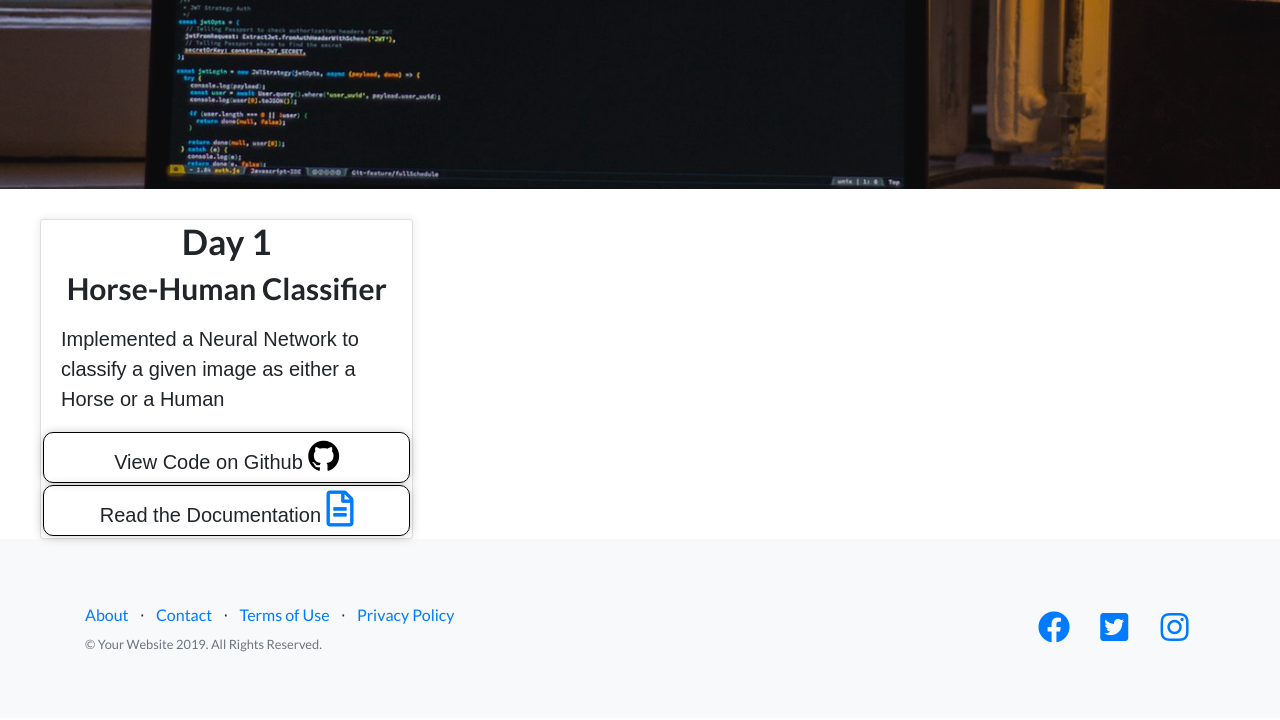
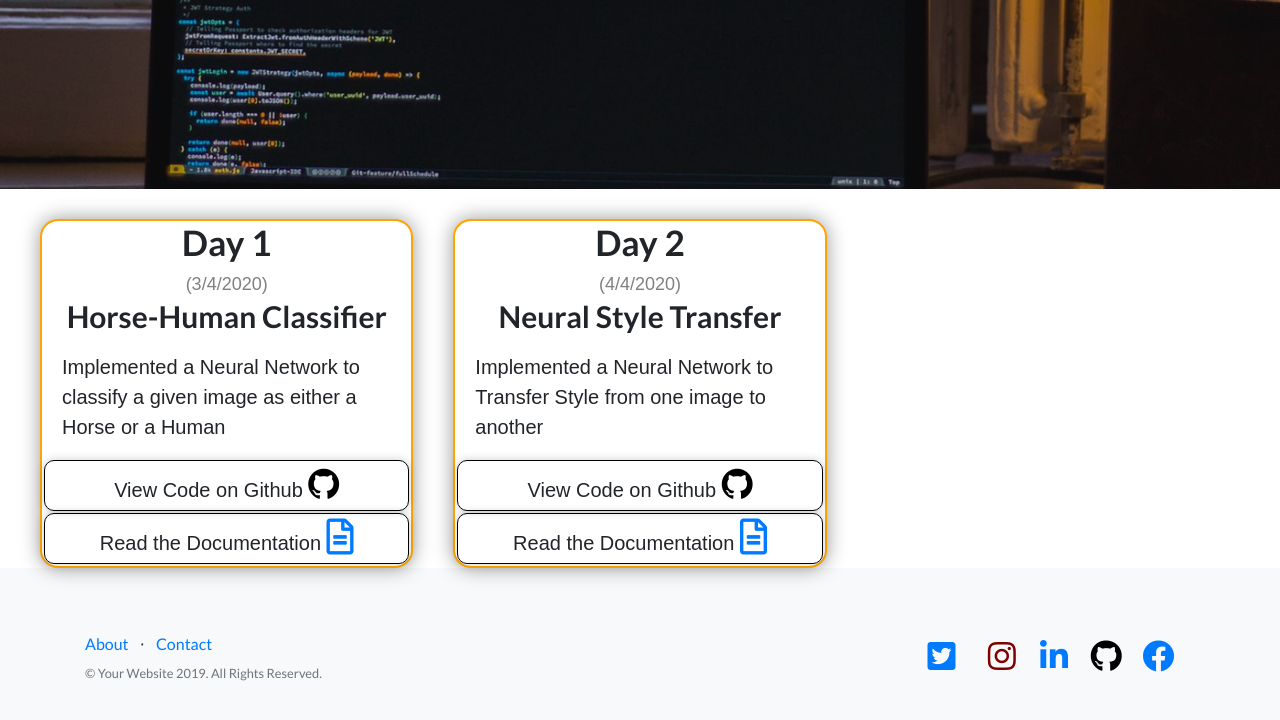
Before and after one commit to infiniteoverflow/100DaysOfML, a website: page index.html in a window 1280 px wide. Shown: the part 630-1350 px from the top of the page. Drawn offline with Linux system fonts and the light colour scheme.

Commit message:
Added social profile links

```diff
--- a/css/cards.css
+++ b/css/cards.css
@@ -10,8 +10,11 @@
 }
 
 .card {
-    box-shadow: 0 0 10px rgba(0, 0, 0, 0.1);
+    box-shadow: 0 0 20px rgba(0, 0, 0, 0.4);
     margin: 10px 0 0 0;
+    border-color: orange;
+    border-radius: 5%;
+    border-width: 2px;
 }
 
 .day-descr {
@@ -32,3 +35,11 @@
     margin: 2px;
     border-radius: 10px;
 }
+
+.date {
+    padding: 0px;
+    color: gray;
+    text-align: center;
+    margin: 0;
+    font-size: 18px;
+}
--- a/index.html
+++ b/index.html
@@ -66,6 +66,7 @@
       <!-- Day 1 -->
       <div class="card">
         <h1 class='day-number' style="font-size: 35px; text-align: center;">Day 1</h1>
+        <p class='date'>(3/4/2020)</p>
         <h1 class='day-topic' style= "font-size: 30px; text-align: center;">Horse-Human Classifier</h1>
         <div class="day-descr">
           <p>Implemented a Neural Network to classify a given image as either a Horse or a Human</p>
@@ -79,6 +80,30 @@
 
           <div>Read the Documentation
             <a href="https://infiniteoverflow.github.io/Horse-vs-Human/">
+              <i class='far fa-file-alt' style='font-size:36px'></i>
+            </a>
+          </div>
+        </div>
+      </div>
+
+
+      <!-- Day 2 -->
+      <div class="card">
+        <h1 class='day-number' style="font-size: 35px; text-align: center;">Day 2</h1>
+        <p class='date'>(4/4/2020)</p>
+        <h1 class='day-topic' style= "font-size: 30px; text-align: center;">Neural Style Transfer</h1>
+        <div class="day-descr">
+          <p>Implemented a Neural Network to Transfer Style from one image to another</p>
+        </div>
+        <div class="day-proofs">
+          <div>View Code on Github
+            <a href="#">
+              <i class="fa fa-github" style="font-size:36px; color: black;"></i>
+            </a>
+          </div>
+
+          <div>Read the Documentation
+            <a href="#">
               <i class='far fa-file-alt' style='font-size:36px'></i>
             </a>
           </div>
@@ -102,35 +127,41 @@
             <li class="list-inline-item">
               <a href="#">Contact</a>
             </li>
-            <li class="list-inline-item">&sdot;</li>
-            <li class="list-inline-item">
-              <a href="#">Terms of Use</a>
-            </li>
-            <li class="list-inline-item">&sdot;</li>
-            <li class="list-inline-item">
-              <a href="#">Privacy Policy</a>
-            </li>
           </ul>
           <p class="text-muted small mb-4 mb-lg-0">&copy; Your Website 2019. All Rights Reserved.</p>
         </div>
         <div class="col-lg-6 h-100 text-center text-lg-right my-auto">
           <ul class="list-inline mb-0">
+
             <li class="list-inline-item mr-3">
-              <a href="#">
+              <a href="https://twitter.com/GopinathanAswin">
+                <i class="fab fa-twitter-square fa-2x fa-fw"></i>
+              </a>
+            </li>
+            <li class="list-inline-item">
+              <a href="https://www.instagram.com/infinite___loop/">
+                <i class="fab fa-instagram fa-2x fa-fw" style="color: maroon;"></i>
+              </a>
+            </li>
+
+            <li class="list-inline-item">
+              <a href="https://www.linkedin.com/in/aswin-gopinathan-69556716a/">
+                <i class="fab fa-linkedin fa-2x fa-fw";"></i>
+              </a>
+            </li>
+
+            <li class="list-inline-item">
+              <a href="https://github.com/infiniteoverflow">
+                <i class="fab fa-github fa-2x fa-fw" style="color: black;"></i>
+              </a>
+            </li>
+
+            <li class="list-inline-item mr-3">
+              <a href="https://www.facebook.com/aswin.gopinathan.9">
 
                 <i class="fab fa-facebook fa-2x fa-fw"></i>
               </a>
 
-            </li>
-            <li class="list-inline-item mr-3">
-              <a href="#">
-                <i class="fab fa-twitter-square fa-2x fa-fw"></i>
-              </a>
-            </li>
-            <li class="list-inline-item">
-              <a href="#">
-                <i class="fab fa-instagram fa-2x fa-fw"></i>
-              </a>
             </li>
           </ul>
         </div>
```
